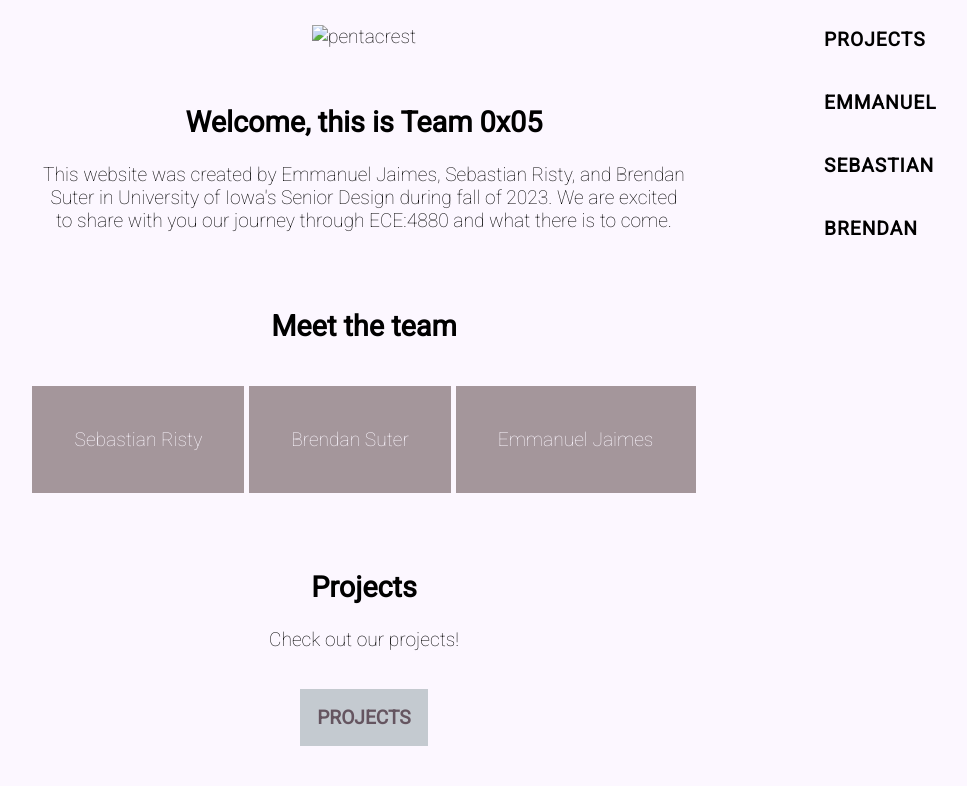
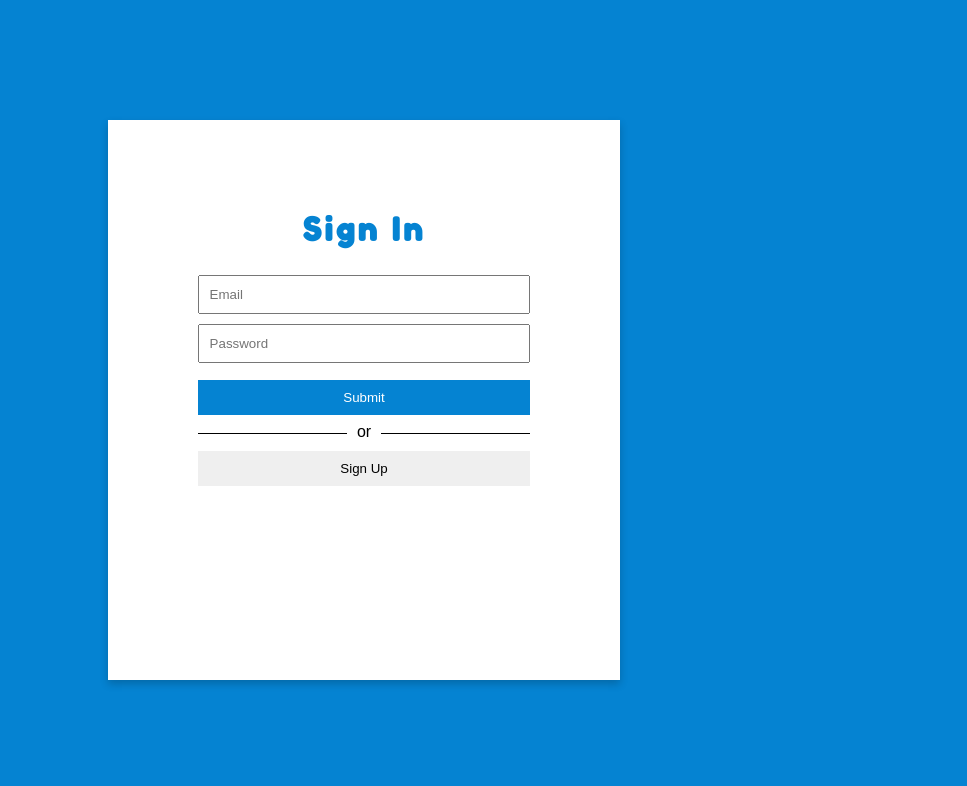
Before and after one commit to emmanuel-jaimes/labTHREE, a website: page public/index.html in a window 1280 px wide. Shown: the whole page, without its empty margins (276-1243 px from the left). Drawn offline with Linux system fonts and the light colour scheme.

Commit message:
login page

```diff
--- /dev/null
+++ b/package.json
@@ -0,0 +1,5 @@
+{
+  "dependencies": {
+    "firebaseui": "^6.1.0"
+  }
+}
--- /dev/null
+++ b/public/home.html
@@ -0,0 +1,132 @@
+<head>
+    <meta charset="UTF-8">
+    <meta name="viewport" content="width=device-width, intial-scale=1.0">
+    <meta http-equiv="X-UA-Compatible" content="ie=edge">
+    <title>Team 0x05</title>
+    <link rel="stylesheet" type="text/css" href="style.css">
+    <link rel="preconnect" href="https://fonts.googleapis.com">
+    <link rel="preconnect" href="https://fonts.gstatic.com" crossorigin>
+    <link href="https://fonts.googleapis.com/css2?family=Lora:wght@400;500&family=Roboto:wght@100;300;400&display=swap" rel="stylesheet">
+</head>
+
+<!-- Minimum Requirements
+    1. public hosting (5pts) - github
+    2. public homepage for the team (3pts) - yes
+    3. members individual portfolio page - in progress
+        + embedded figure - media (2pts)
+        + layout & content (2pts)
+    4. User login function (default user/pass: ECE4880 / 2023FallLab3!) - tbd
+        + user account registration (4pts)
+        + user login/logout to see private pages (4pts)
+    5. comment feature on each individuals portfolio (5pts) -> yes
+    6. UI/UX Design (1-11pts)    -->
+
+<body>
+    <header>
+        <!-- NAVIGATION MENU -->
+        <nav>
+            <div id="menu">
+                <ul>
+                    <li><a href="projects.html">Projects</a></li>
+                    <li><a href="jaimes.html">Emmanuel</a></li>
+                    <li><a href="risty.html">Sebastian</a></li>
+                    <li><a href="suter.html">Brendan</a></li>
+                </ul>
+            </div>
+        </nav>
+    </header>
+
+    <main>
+        <!-- TEMPLATE FORMATTING -->
+        <div class="grid-container">
+            <div class="grid-item">
+                <section id="home">
+                    <img id="pentacrest" src="img/pentacrest.jpg" alt="pentacrest" style="max-width: 500px;">
+                </section>
+
+                <section id="about">
+                    <h1>Welcome, this is Team 0x05</h1>
+                    <p>This website was created by Emmanuel Jaimes, Sebastian Risty, and Brendan Suter in
+                        University of Iowa's Senior Design during fall of 2023. We are excited to share with
+                        you our journey through ECE:4880 and what there is to come.
+                    </p>
+                </section>
+
+                <section id="team">
+                    <h1>Meet the team</h1>
+                    <ul id="risty">
+                        <!-- add media -->
+                        <li><a href="risty.html">Sebastian Risty</a></li>
+                    </ul>
+                    <ul id="suter">
+                        <!-- add media -->
+                        <li><a href="suter.html">Brendan Suter</a></li>
+                    </ul>
+                    <ul id="jaimes" >
+                        <!-- add media -->
+                        <li><a href="jaimes.html">Emmanuel Jaimes</a></li>
+                    </ul>
+                </section>
+
+                <section id="projects">
+                    <h1>Projects</h1>
+                    <p>Check out our projects!</p>
+                    <ul>
+                        <li><a href="projects.html">PROJECTS</a></li>
+                    </ul>
+                </section>
+            </div>
+        </div>
+    </main>
+</body>
+<style>
+    .grid-item section {
+        text-align: center;
+        padding-top: 2%;
+        padding-bottom: 2%;
+    }
+
+    /* Section styling */
+    #about {
+        text-wrap: balance;
+    }
+
+    #team ul{
+        display: inline-block;
+        background-color: #A4969B;
+        list-style-type: none;
+        padding: 5%;
+    }
+    #tean li {
+        padding: 2%;
+        list-style-type: none;
+    }
+    #team a{
+        text-decoration: none;
+        color: #FCF7FF;
+        /* padding: 5%; */
+        text-align: center;
+    }
+    #team ul:hover {
+        background-color: #655560;
+    }
+
+    #projects li{
+        list-style-type: none;
+        text-align: center;
+
+    }
+    #projects ul {
+        display: inline-block;
+        background-color: #C4CAD0;
+        padding: 2%;
+    }
+    #projects ul:hover {
+        background-color: #878C8F;
+    }
+    #projects a {
+        text-decoration: none;
+        color: #655560;
+        font-weight: bold;
+    }
+</style>
--- a/public/index.html
+++ b/public/index.html
@@ -1,157 +1,121 @@
+<!DOCTYPE html>
+<html>
     <head>
-    <meta charset="UTF-8">
-    <meta name="viewport" content="width=device-width, intial-scale=1.0">
-    <meta http-equiv="X-UA-Compatible" content="ie=edge">
-    <title>Team 0x05</title>
-    <link rel="stylesheet" type="text/css" href="style.css">
-    <link rel="preconnect" href="https://fonts.googleapis.com">
-    <link rel="preconnect" href="https://fonts.gstatic.com" crossorigin>
-    <link href="https://fonts.googleapis.com/css2?family=Lora:wght@400;500&family=Roboto:wght@100;300;400&display=swap" rel="stylesheet">
+        <title>Login</title>
+        <link rel = "stylesheet" href = "main.css">
     </head>
-
-<!-- Minimum Requirements
-    1. public hosting (5pts) - github
-    2. public homepage for the team (3pts) - yes
-    3. members individual portfolio page - in progress
-        + embedded figure - media (2pts)
-        + layout & content (2pts)
-    4. User login function (default user/pass: ECE4880 / 2023FallLab3!) - tbd
-        + user account registration (4pts)
-        + user login/logout to see private pages (4pts)
-    5. comment feature on each individuals portfolio (5pts) -> yes
-    6. UI/UX Design (1-11pts)    -->
-
     <body>
-    <header>
-        <!-- NAVIGATION MENU -->
-        <nav>
-            <div id="menu">
-                <ul>
-                    <li><a href="projects.html">Projects</a></li>
-                    <li><a href="jaimes.html">Emmanuel</a></li>
-                    <li><a href="risty.html">Sebastian</a></li>
-                    <li><a href="suter.html">Brendan</a></li>
-                </ul>
+    <div class = "login-container">
+        <div id= "main">
+            <h1>Sign In</h1>
+            <input id = "email" type = "text" placeholder = "Email"></input>
+            <input id = "password" type = "password" placeholder = "Password"></input>
+            <button id = "submit">Submit</button>
+            <p><span>or</span></p>
+            <button id = "sign-up">Sign Up</button>
         </div>
-        </nav>
-    </header>
-
-    <main>
-        <!-- TEMPLATE FORMATTING -->
-        <div class="grid-container">
-            <div class="grid-item">
-                <section id="home">
-                    <img id="pentacrest" src="img/pentacrest.jpg" alt="pentacrest" style="max-width: 500px;">
-                </section>
-
-                <section id="about">
-                    <h1>Welcome, this is Team 0x05</h1>
-                    <p>This website was created by Emmanuel Jaimes, Sebastian Risty, and Brendan Suter in
-                        University of Iowa's Senior Design during fall of 2023. We are excited to share with
-                        you our journey through ECE:4880 and what there is to come.
-                    </p>
-                </section>
-
-                <section id="team">
-                    <h1>Meet the team</h1>
-                    <ul id="risty">
-                        <!-- add media -->
-                        <li><a href="risty.html">Sebastian Risty</a></li>
-                    </ul>
-                    <ul id="suter">
-                        <!-- add media -->
-                        <li><a href="suter.html">Brendan Suter</a></li>
-                    </ul>
-                    <ul id="jaimes" >
-                        <!-- add media -->
-                        <li><a href="jaimes.html">Emmanuel Jaimes</a></li>
-                    </ul>
-                </section>
-
-                <section id="projects">
-                    <h1>Projects</h1>
-                    <p>Check out our projects!</p>
-                    <ul>
-                        <li><a href="projects.html">PROJECTS</a></li>
-                    </ul>
-                </section>
+        <div id = "create-acct">
+            <h1>Create an Account</h1>
+            <input id = "email-signup" type = "text" placeholder = "Email *"></input>
+            <input id = "confirm-email-signup" type = "email" placeholder = "Confirm Email *"></input>
+            <input id = "password-signup" type = "password" placeholder = "Password *"></input>
+            <input id = "confirm-password-signup" type = "password" placeholder = "Confirm Password *"></input>
+            <button id = "create-acct-btn">Create Account</button>
+            <button id = "return-btn">Return to Login</button>
         </div>
     </div>
-    </main>
+    </body>
+</html>
 
-    <script type="module">
-        // Import the functions you need from the SDKs you need
-        import { initializeApp } from "https://www.gstatic.com/firebasejs/10.7.0/firebase-app.js";
-        import { getAnalytics } from "https://www.gstatic.com/firebasejs/10.7.0/firebase-analytics.js";
-        // TODO: Add SDKs for Firebase products that you want to use
-        // https://firebase.google.com/docs/web/setup#available-libraries
+<script type = "module" src = "script.js"></script>
 
-        // Your web app's Firebase configuration
-        // For Firebase JS SDK v7.20.0 and later, measurementId is optional
-        const firebaseConfig = {
-          apiKey: "AIzaSyAH9I4sTWl6eTf_DcHQwJG98E6N1VVTAt8",
-          authDomain: "seniordesign-5c156.firebaseapp.com",
-          databaseURL: "https://seniordesign-5c156-default-rtdb.firebaseio.com",
-          projectId: "seniordesign-5c156",
-          storageBucket: "seniordesign-5c156.appspot.com",
-          messagingSenderId: "47607103394",
-          appId: "1:47607103394:web:573778608fb2aaf4b03cfb",
-          measurementId: "G-1XQNS365JS"
-        };
+<style>
+    @import url('https://fonts.googleapis.com/css2?family=Fredoka+One&display=swap');
 
-        // Initialize Firebase
-        const app = initializeApp(firebaseConfig);
-        const analytics = getAnalytics(app);
-      </script>
-</body>
-<style>
-    .grid-item section {
-        text-align: center;
-        padding-top: 2%;
-        padding-bottom: 2%;
+    * {
+      box-sizing: border-box;
+      margin: 0;
+      padding: 0;
+      font-family: sans-serif;
     }
 
-    /* Section styling */
-    #about {
-        text-wrap: balance;
+    body {
+      background-color: #0583D2;
     }
 
-    #team ul{
-        display: inline-block;
-        background-color: #A4969B;
-        list-style-type: none;
-        padding: 5%;
-    }
-    #tean li {
-        padding: 2%;
-        list-style-type: none;
-    }
-    #team a{
-        text-decoration: none;
-        color: #FCF7FF;
-        /* padding: 5%; */
+    h1 {
+      margin-bottom: 8%;
       text-align: center;
-    }
-    #team ul:hover {
-        background-color: #655560;
+      font-family: "Fredoka One", cursive;
+      color: #0583D2;
+      letter-spacing: 0.1em;
     }
 
-    #projects li{
-        list-style-type: none;
+    p {
+      margin-top: 5%;
+      margin-bottom: 5%;
+      width: 100%;
       text-align: center;
+      border-bottom: 1px solid #000;
+      line-height: 0.1em;
+    }
 
+    p span {
+      background:#fff;
+      padding:0 10px;
     }
-    #projects ul {
-        display: inline-block;
-        background-color: #C4CAD0;
-        padding: 2%;
+
+    input {
+      margin-bottom: 3%;
     }
-    #projects ul:hover {
-        background-color: #878C8F;
+
+    input:last-of-type {
+      margin-bottom: 0;
     }
-    #projects a {
-        text-decoration: none;
-        color: #655560;
-        font-weight: bold;
+
+    input, button {
+      padding: 3%;
+      width: 100%;
+    }
+
+    .login-container {
+      background-color: white;
+      padding: 7%;
+      box-shadow: 0 4px 8px 0 rgba(0,0,0,0.2);
+      /* horizontal align */
+      width: 40vw;
+      margin-left: 30vw;
+      /* vertical align */
+      height: 70vh;
+      margin-top: 15vh;
+    }
+
+    #submit, #create-acct-btn {
+      background-color: #0583D2;
+      color: white;
+      border: none;
+      margin-top: 5%;
+    }
+
+    button:hover {
+      cursor: pointer;
+      opacity: 0.8;
+      transition: 0.3s;
+    }
+
+    #sign-up {
+      border: none;
+    }
+
+    #create-acct {
+      display: none;
+    }
+
+    #return-btn {
+      background: none;
+      color: grey;
+      text-decoration: underline;
+      border: none;
+      margin-top: 3%;
     }
     </style>
```
Also changed, not shown: functions/index.js (+0 -8 lines), public/jaimes.html (+1 -1 lines), public/script.js (added, +24 -0 lines), public/img/CoolFish.png (renamed from img/CoolFish.png), public/img/LI-In-Bug.png (renamed from img/LI-In-Bug.png), public/img/pentacrest.jpg (renamed from img/pentacrest.jpg), 7 other files. Lines whose indentation alone changed are shown as unchanged.
